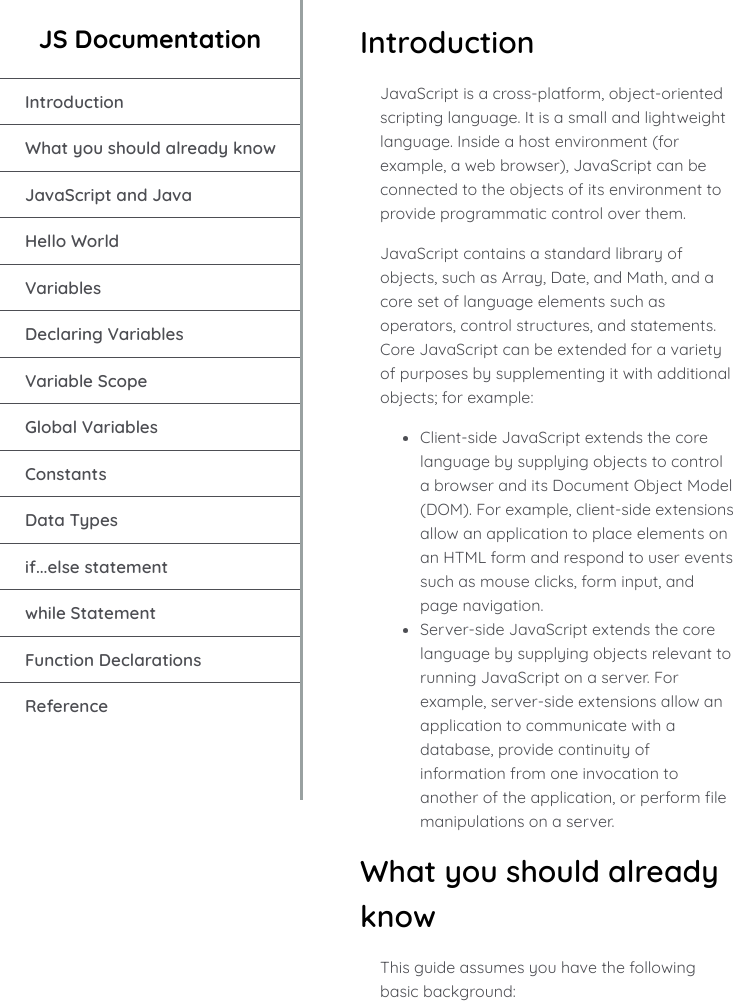
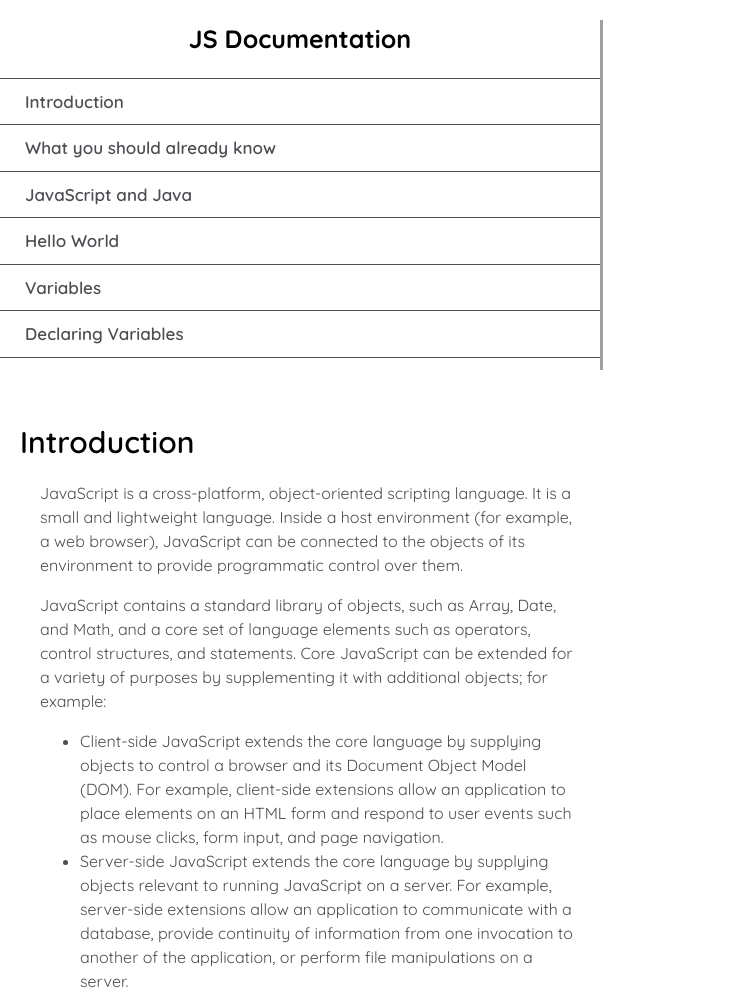
Before and after one commit to francesco-paderi/technical_documentation, a plain HTML site: page index.html in a window 600 px wide. Shown: the top 1006 px of the page, 754 px wide, since content can reach past the window. Drawn offline with Linux system fonts and the light colour scheme.

Commit message:
Update style.css
Add code with Media query

```diff
--- a/style.css
+++ b/style.css
@@ -52,12 +52,6 @@ body {
     display: block;
 }
 
-
-
-
-
-
-
 /*------main------*/
 
 #main-doc {
@@ -89,3 +83,20 @@ body {
     margin: 10px;
     border-radius: 5px;
 }
+
+@media only screen and (min-width: 480px) and (max-width: 767px) {
+    #navbar {
+        position: relative;
+        width: 100%;
+        height: 350px;
+    }
+
+    #navbar ul {
+        height: 84%;
+    }
+
+    #main-doc {
+        margin-left: 0px;
+        margin-top: 30px;
+    }
+}
```
